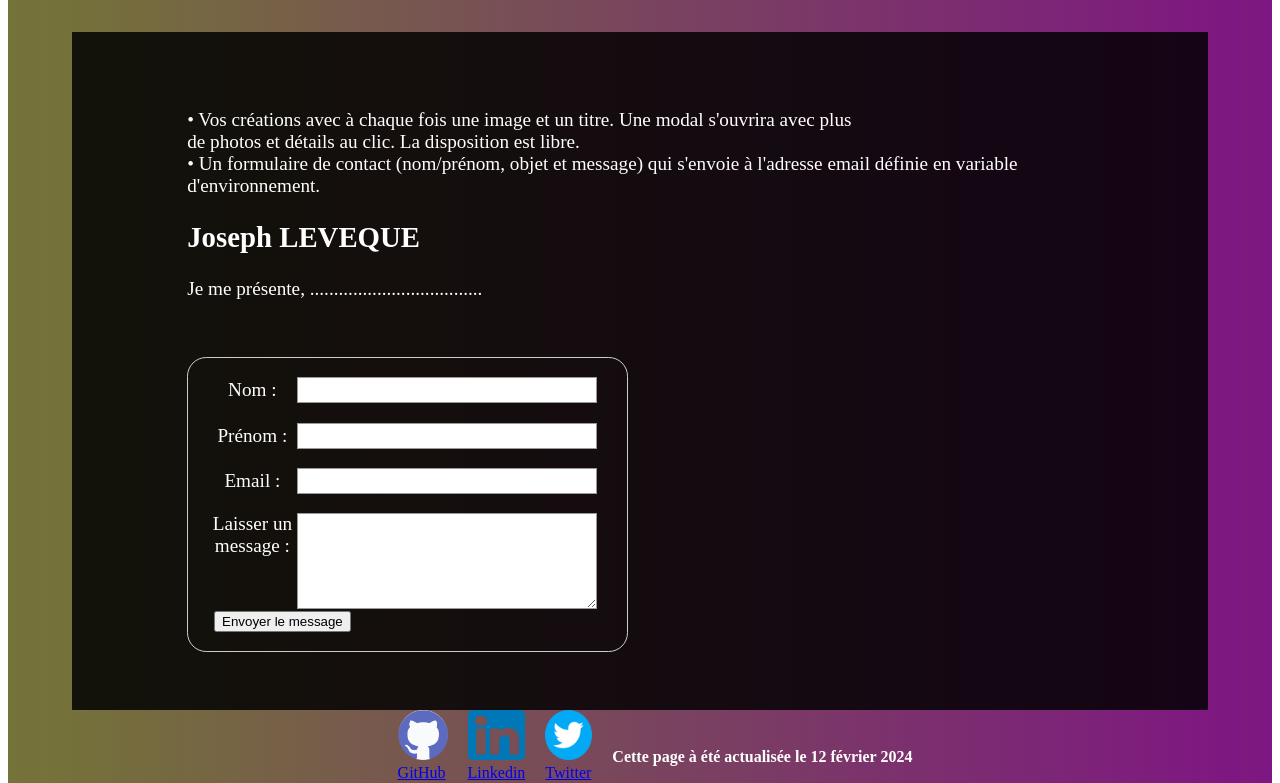
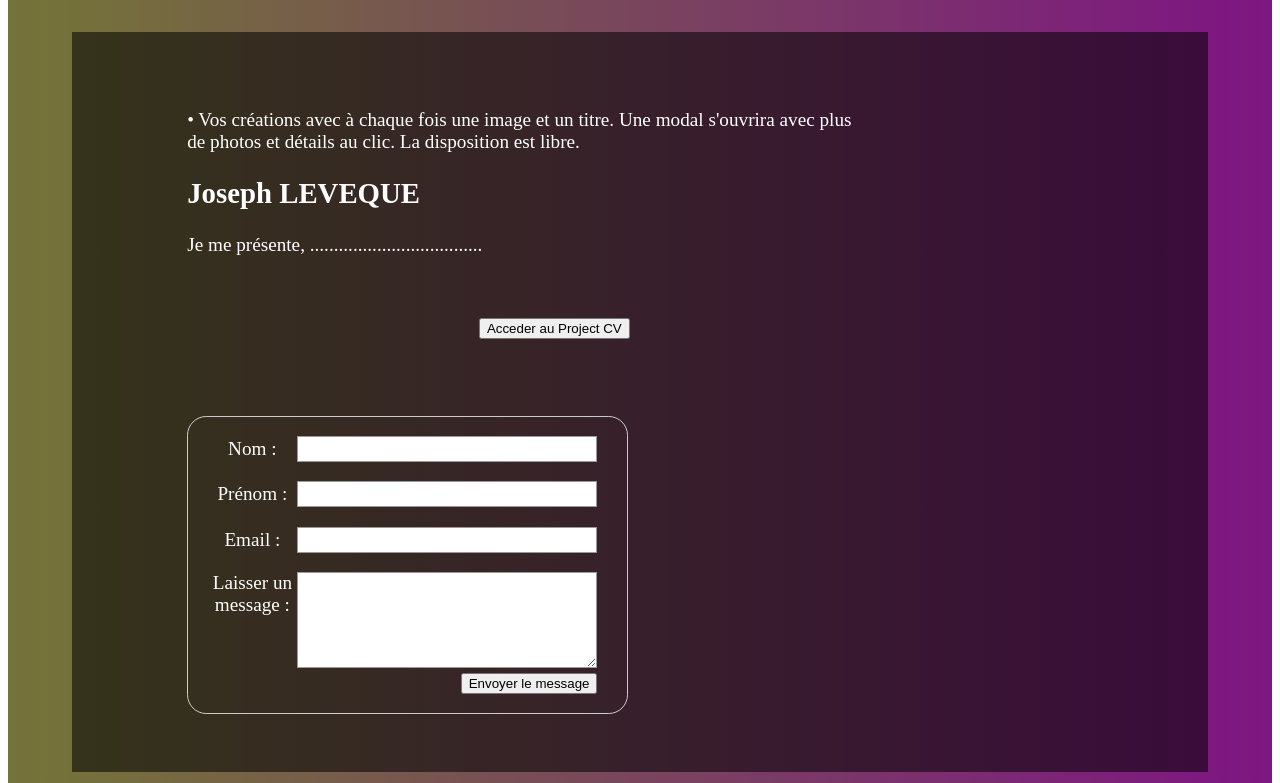
Before and after one commit to Lordprotos/Mon-Portfolio, a Vue app: page / in a window 1280 px wide. Shown: the part 257-1040 px from the top of the page. Built offline with nearby package versions, Linux system fonts and the light colour scheme.

Commit message:
ajout modal

```diff
--- a/src/App.vue
+++ b/src/App.vue
@@ -15,10 +15,10 @@
   <footer>
       <section id="socialLink">
         <!--Social links with link to account and actualisation date -->
-        <a href="https://github.com/Lordprotos"><img id="logoGithub" src="../src/assets/Images/GitHub.png" alt="Logo GitHub" /><br />GitHub</a>
-        <a href="https://www.linkedin.com/in/joseph-leveque-10213329b/"><img id="logoLinkedin" src="../src/assets/Images/Linkedin.png" alt="LogoLinkedin" /><br />Linkedin</a>
-        <a href="https://twitter.com/protos241"><img id="logoTwitter" src="../src/assets/Images/Twitter.png" alt="Logo Twitter"><br>Twitter</a>
-        <p id="time"><strong>Cette page à été actualisée le <time datetime="2024-02-12">12 février 2024</time></strong></p>
+        <a style="color: rgb(255, 255, 255);" href="https://github.com/Lordprotos"><img id="logoGithub" src="../src/assets/Images/GitHub.png" alt="Logo GitHub" /><br />GitHub</a>
+        <a style="color: rgb(255, 255, 255);" href="https://www.linkedin.com/in/joseph-leveque-10213329b/"><img id="logoLinkedin" src="../src/assets/Images/Linkedin.png" alt="LogoLinkedin" /><br />Linkedin</a>
+        <a style="color: rgb(255, 255, 255);" href="https://twitter.com/protos241"><img id="logoTwitter" src="../src/assets/Images/Twitter.png" alt="Logo Twitter"><br>Twitter</a>
+        <p id="time"><strong>Cette page à été actualisée le <time datetime="2024-02-20">20 février 2024</time></strong></p>
       </section>
     </footer>
 </div>
@@ -35,6 +35,11 @@
 
 div {
   padding: 2em;
+}
+
+footer {
+  margin: 3em;
+
 }
 
 #header {
@@ -111,11 +116,6 @@ nav {
     display: flex;
     width: 100px;
     height: 100px;
-
-
 }
 
-
-
-
 </style>
--- a/src/router/index.js
+++ b/src/router/index.js
@@ -1,7 +1,5 @@
 import { createRouter, createWebHistory } from 'vue-router'
 import HomeView from '../views/HomeView.vue'
-import MyCV from '../views/MyCV.vue'
-import ErrorPage from '../views/ErrorPage.vue'
 
 const routes = [
   {
@@ -9,16 +7,6 @@ const routes = [
     name: 'home',
     component: HomeView
   },
-  {
-    path: '/MyCV',
-    name: 'MyCV',
-    component: MyCV
-  },
-  {
-    path: '/ErrorPage',
-    name: 'ErrorPage',
-    component : ErrorPage
-  }
 ]
 
 const router = createRouter({
--- a/src/views/HomeView.vue
+++ b/src/views/HomeView.vue
@@ -3,10 +3,13 @@
     <p>
       • Vos créations avec à chaque fois une image et un titre. Une modal s'ouvrira avec plus<br/>
       de photos et détails au clic. La disposition est libre.<br/>
-      • Un formulaire de contact (nom/prénom, objet et message) qui s'envoie à l'adresse email définie en variable d'environnement.
     </p>
     <h2>Joseph LEVEQUE</h2>
     <p>Je me présente, ....................................</p>
+    <div>
+      <button @click="openModal">Acceder au Project CV</button>
+      <ModalCV ref="modal" />
+  </div>
   </div>
   <div id="form">
       <form action="/send-email" method="post">
@@ -36,21 +39,32 @@
 
 <script>
 
+import ModalCV from './ModalCV.vue'
+
 export default {
   name: 'HomeView',
-  components: { }
-}
+  components: {
+    ModalCV
+   },
+   methods: {
+    openModal() {
+      this.$refs.modal.open();
+    }
+   }
+};
+
+
 </script>
 
 <style lang="scss">
 
 .home {
-  background-color: rgba(0, 0, 0, 0.836);
+  background-color: rgba(0, 0, 0, 0.541);
   padding: 3em 6em 1em 6em;
 }
 
 #form {
-  background-color: rgba(0, 0, 0, 0.836);
+  background-color: rgba(0, 0, 0, 0.541);
   padding: 1em 6em 3em 6em;
 }
 
@@ -72,7 +86,6 @@ form li + li {
 }
 
 label {
-  /* Taille et alignement uniformes */
   display: inline-block;
   width: 90px;
   text-align: center;
@@ -86,26 +99,18 @@ input, textarea {
 }
 
 textarea {
-  /* On aligne les textes sur plusieurs lignes avec leur
-     libellé. */
   vertical-align: top;
-
-  /* On fournit un peut d'espace pour saisir du texte. */
   height: 5em;
-
-  /* On permet de redimensionner verticalement. */
   resize: vertical;
 }
 
 .button {
-  /* On aligne les boutons avec les champs texte. */
-  padding-left: 90px; /* La même taille que les libellés */
+  padding-left: 90px;
 }
 
 button {
-  /* Une marge supplémentaire représentant approximativement
-     le même espace qu'entre les libellés et les champs. */
-  margin-left: 0.5em;
+  margin-left: 19em;
+  margin-top: 5px;
 }
 
 </style>
--- /dev/null
+++ b/src/views/ModalCV.vue
@@ -0,0 +1,40 @@
+<template>
+  <div class="modal" v-if="isVisible">
+    <div class="modal-coontent">
+      <span class="close" @click="close">&times;</span>
+        <ul>
+          <h1>Mon CV</h1>
+          <p>Crée le 10/11/2023</p>
+          <p>HTML5 / CSS </p>
+          <p>lien pdf du site</p>
+          <p>le repository GitHub</p>
+          • Les technologies utilisées.
+          • La modal se fermera lorsqu'on clique sur le bouton de fermeture ou en dehors. Elle
+          devra rester fixe sur la page même si on scrolle
+      </ul>
+    </div>
+  </div>
+</template>
+
+<script>
+export default {
+    name: 'ModalCV',
+    data() {
+      return{
+        isVisible: false
+      };
+    },
+    methods: {
+      open() {
+        this.isVisible= true;
+      },
+      close() {
+        this.isVisible= false;
+      },
+    }
+};
+</script>
+
+<style>
+
+</style>
--- a/src/views/MyCV.vue
+++ /dev/null
@@ -1,24 +0,0 @@
-<template>
-  <div class="Page" >
-        • La modal se fermera lorsqu'on clique sur le bouton de fermeture ou en dehors. Elle devra rester fixe sur la page même si on scrolle.
-    <ul>
-      <h1>Mon CV</h1>
-      <p>Crée le 10/11/2023</p>
-      <p>lien pdf du site</p>
-      <p>le repository GitHub</p>
-    </ul>
-  </div>
-</template>
-
-<script>
-export default {
-
-    name:'MyCV',
-    components: { }
-
-}
-</script>
-
-<style>
-
-</style>
```
